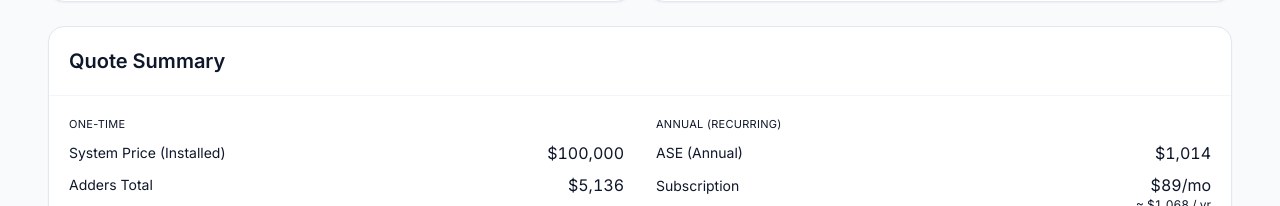
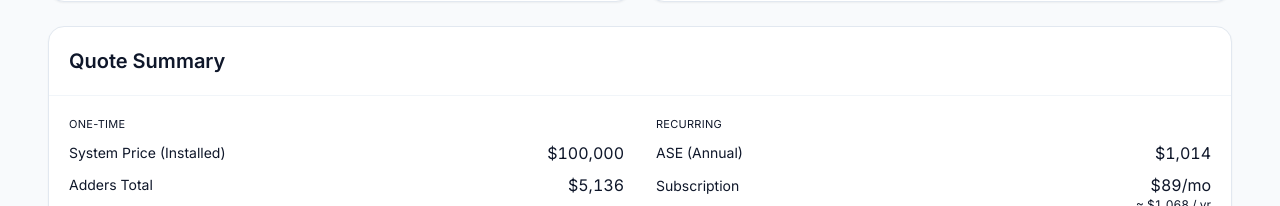
Before and after one commit to cappadonna06/Frontline-pricing-demo, a React (Vite) app: page / in a window 1280 px wide. Shown: the part 1562-1768 px from the top of the page. Built offline with nearby package versions, Linux system fonts and the light colour scheme.

Commit message:
Update FrontlinePricingCalculator.tsx

```diff
--- a/src/FrontlinePricingCalculator.tsx
+++ b/src/FrontlinePricingCalculator.tsx
@@ -797,7 +797,7 @@ const recurringAnnual = Math.round((aseAnnual + subAnnual) * 100) / 100;
       {/* RIGHT: Annual (Recurring) */}
       <section>
         <div className="text-[11px] uppercase tracking-wide text-muted-foreground mb-2">
-          Annual (Recurring)
+          Recurring
         </div>
 
         <div className="space-y-2">
```
